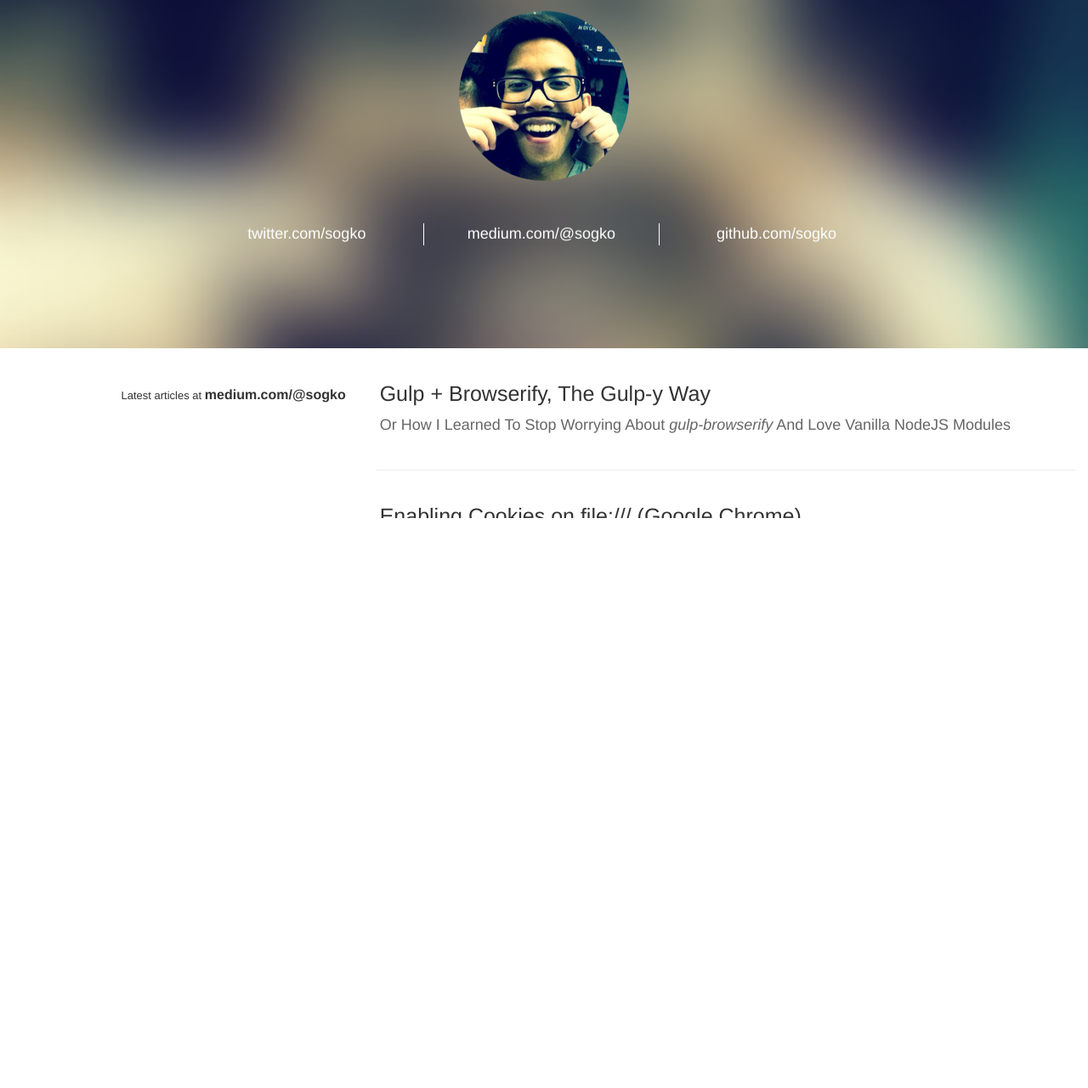
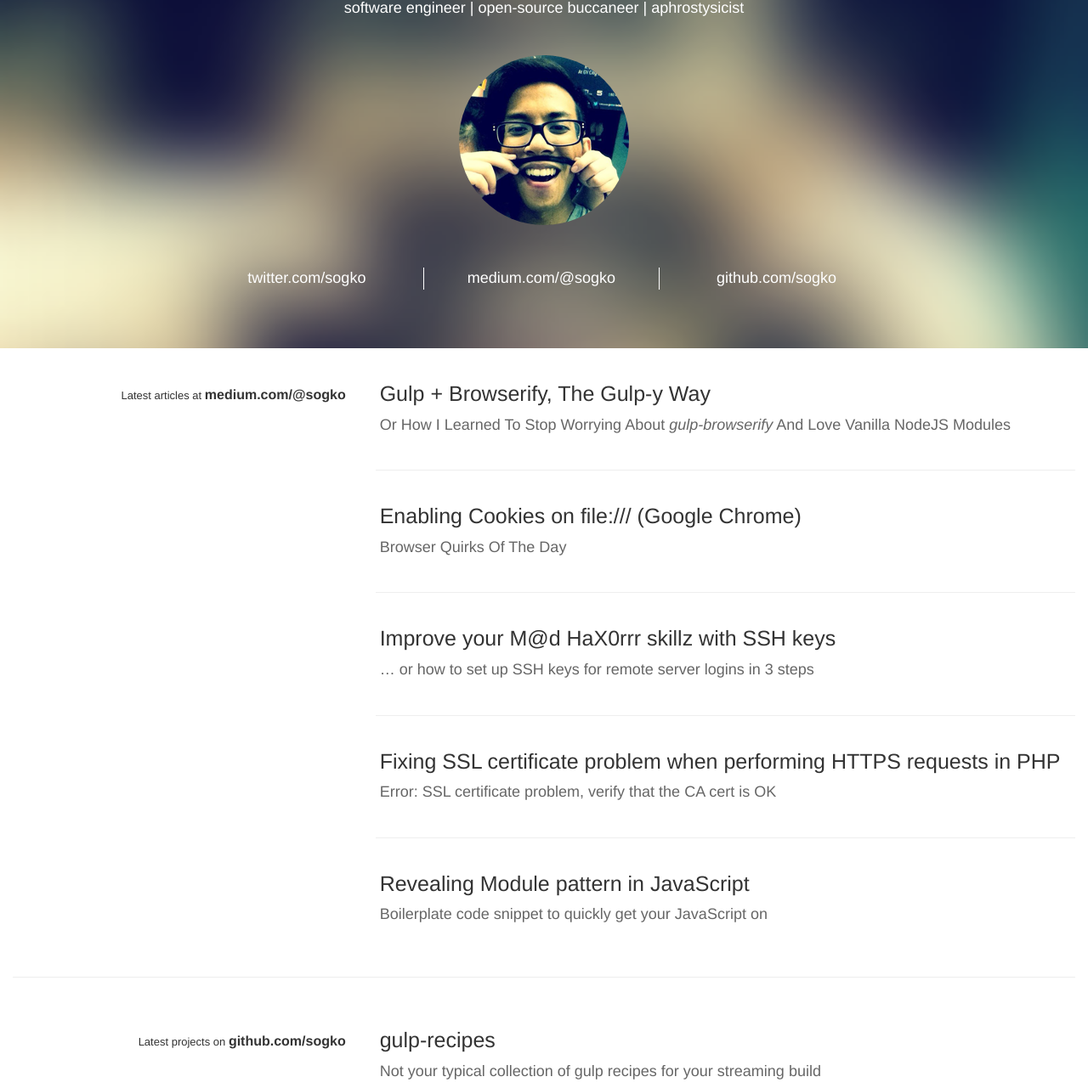
Before and after one commit to sogko/sogko.github.io, a plain HTML site: page index.html in a window 1280 px wide. Shown: the part 190-1471 px from the top of the page at 85% size. Before the commit the page ends 800 px from the top, so only its background shows below. Drawn offline with Linux system fonts and the light colour scheme.

Commit message:
Revert parallax effect (scrolling is not springy)

```diff
--- a/assets/css/site.css
+++ b/assets/css/site.css
@@ -1,5 +1,7 @@
 
 .row {
+    outline: 1px solid red;
+    outline: none !important;
 }
 
 ::selection {
@@ -12,6 +14,7 @@
     color: #fff;
     text-shadow: none;
 }
+
 
 body {
     font-family: "HelveticaNeue-Light", Helvetica Neue, Helvetica, Arial, sans-serif;
@@ -37,7 +40,6 @@ hr {
     color: #fff;
     padding: 100px 0;
 }
-
 .big-hero a {
     color: #fff;
 }
@@ -53,7 +55,7 @@ hr {
     text-align: center;
     height: 20px;
 }
-.big-hero .blurb {
+.big-hero .title {
     font-size: 18px;
     line-height: 1em;
     text-align: center;
@@ -83,8 +85,6 @@ hr {
 }
 
 .content-block {
-
-    padding: 0 15px 15px;
 }
 .content-block .side-column {
     padding: 0 40px;
@@ -96,7 +96,7 @@ hr {
     color: #333;
     font-size: 16px;
     font-weight: bold;
- }
+}
 .content-block .side-column h2 {
     font-size: 13px;
     margin-top: 48px;
@@ -152,81 +152,3 @@ hr {
     text-decoration: underline;
     font-weight: bold;
 }
-
-/* Parallax base styles
- --------------------------------------------- */
-
-.parallax {
-    height: 500px; /* fallback for older browsers */
-    height: 100vh;
-    overflow-x: hidden;
-    overflow-y: auto;
-    -webkit-perspective: 300px;
-    perspective: 300px;
-
-    padding: 0;
-}
-
-.parallax__group {
-    /*outline: 1px solid red;*/
-    position: relative;
-    height: 500px; /* fallback for older browsers */
-    height: 100vh;
-    -webkit-transform-style: preserve-3d;
-    transform-style: preserve-3d;
-}
-
-.parallax__layer {
-    position: absolute;
-    top: 0;
-    left: 0;
-    right: 0;
-    bottom: 0;
-}
-
-/**
-scale = 1 + (translateZ * -1) / perspective)
-*/
-.parallax__layer--fore {
-    -webkit-transform: translateZ(90px) scale(.7);
-    transform: translateZ(90px) scale(.7);
-    z-index: 1;
-}
-
-.parallax__layer--base {
-    -webkit-transform: translateZ(0);
-    transform: translateZ(0);
-    z-index: 4;
-}
-
-.parallax__layer--back {
-    -webkit-transform: translateZ(-300px) scale(2);
-    transform: translateZ(-300px) scale(2);
-    z-index: 3;
-
-}
-
-.parallax__layer--deep {
-    -webkit-transform: translateZ(-600px) scale(3);
-    transform: translateZ(-600px) scale(3);
-    z-index: 2;
-}
-
-.content-parallax-group {
-    background-color: white;
-    z-index: 2;
-}
-
-.big-hero-parallax-group {
-    height: 600px;
-    z-index: 1;
-}
-
-.big-hero--base {
-    top: 50px;
-}
-.big-hero--back {
-    background: url("../images/background.png") no-repeat center center / 100% auto;
-    top: -40px;
-
-}
--- a/index.html
+++ b/index.html
@@ -20,11 +20,9 @@
 <body>
 
 <!-- here be drag-ooooons -->
-<div class="container-fluid parallax">
+<div class="container-fluid">
 
-<div class="parallax__group big-hero-parallax-group big-hero">
-
-    <div class="parallax__layer parallax__layer--fore big-hero--base">
+<div class="row big-hero">
     <div class="col-md-12 col-xs-12">
         <div class="row">
             <div class="col-md-12 col-xs-12 alias">@sogko</div>
@@ -35,8 +33,8 @@
             </div>
         </div>
         <div class="row">
-                <div class="col-md-12 col-xs-12">
-                    <h2 class="blurb">software engineer | open-source buccaneer | aphrostysicist</h2>
+            <div class="col-md-12 col-xs-12 title">
+                <h2 class="title">software engineer | open-source buccaneer | aphrostysicist</h2>
             </div>
         </div>
         <div class="row">
@@ -48,22 +46,14 @@
         <div class="row">
             <div class="col-md-8 col-md-offset-2 col-xs-12">
                 <ul class="list-inline links">
-                        <li class="col-md-4 col-xs-12"><a href="https://twitter.com/sogko"
-                                                          target="_blank">twitter.com/sogko</a></li>
-                        <li class="col-md-4 col-xs-12"><a href="https://medium.com/@sogko"
-                                                          target="_blank">medium.com/@sogko</a></li>
-                        <li class="col-md-4 col-xs-12"><a href="https://github.com/sogko"
-                                                          target="_blank">github.com/sogko</a></li>
+                    <li class="col-md-4 col-xs-12"><a href="https://twitter.com/sogko" target="_blank">twitter.com/sogko</a></li>
+                    <li class="col-md-4 col-xs-12"><a href="https://medium.com/@sogko" target="_blank">medium.com/@sogko</a></li>
+                    <li class="col-md-4 col-xs-12"><a href="https://github.com/sogko" target="_blank">github.com/sogko</a></li>
                 </ul>
             </div>
         </div>
     </div>
 </div>
-    <div class="parallax__layer parallax__layer--back big-hero--back"></div>
-</div>
-
-<div class="parallax__group content-parallax-group">
-    <div class="parallax__layer parallax__layer--base">
 
 <div class="row content-block latest-articles">
     <div class="col-md-4 col-xs-12 side-column">
@@ -73,7 +63,6 @@
         <div class="row content-block-row">
             <a href="https://medium.com/@sogko/gulp-browserify-the-gulp-y-way-bb359b3f9623">
                 <h3>Gulp + Browserify, The Gulp-y Way</h3>
-
                 <p>Or How I Learned To Stop Worrying About <em>gulp-browserify</em> And Love Vanilla NodeJS Modules</p>
             </a>
         </div>
@@ -82,7 +71,6 @@
         <div class="row content-block-row">
             <a href="https://medium.com/@sogko/enabling-cookies-on-file-google-chrome-c84eeb2c7cc2">
                 <h3>Enabling Cookies on file:/// (Google Chrome)</h3>
-
                 <p>Browser Quirks Of The Day</p>
             </a>
         </div>
@@ -92,7 +80,6 @@
         <div class="row content-block-row">
             <a href="https://medium.com/@sogko/improve-your-m-d-hax0rrr-skillz-with-ssh-keys-5fdeb610cd5f">
                 <h3>Improve your M@d HaX0rrr skillz with SSH keys</h3>
-
                 <p>&hellip; or how to set up SSH keys for remote server logins in 3 steps</p>
             </a>
         </div>
@@ -102,7 +89,6 @@
         <div class="row content-block-row">
             <a href="https://medium.com/@sogko/fixing-ssl-certificate-problem-when-performing-https-requests-in-php-e3b2bb5c58f6">
                 <h3>Fixing SSL certificate problem when performing HTTPS requests in PHP</h3>
-
                 <p>Error: SSL certificate problem, verify that the CA cert is OK</p>
             </a>
         </div>
@@ -112,7 +98,6 @@
         <div class="row content-block-row">
             <a href="https://medium.com/@sogko/revealing-module-pattern-in-javascript-3f2c614b258c">
                 <h3>Revealing Module pattern in JavaScript</h3>
-
                 <p>Boilerplate code snippet to quickly get your JavaScript on</p>
             </a>
         </div>
@@ -124,15 +109,13 @@
 
 <div class="row content-block latest-projects">
     <div class="col-md-4 col-xs-12 side-column">
-            <h2>Latest projects on <a href="https://github.com/sogko?tab=repositories" target="_blank">github.com/sogko</a>
-            </h2>
+        <h2>Latest projects on <a href="https://github.com/sogko?tab=repositories" target="_blank">github.com/sogko</a></h2>
     </div>
     <div class="col-md-8 col-xs-12 main-column">
 
         <div class="row content-block-row">
             <a href="https://github.com/sogko/gulp-recipes">
                 <h3>gulp-recipes</h3>
-
                 <p>Not your typical collection of gulp recipes for your streaming build
                 </p>
                 <ul class="list-inline tags">
@@ -154,9 +137,7 @@
         <div class="row content-block-row">
             <a href="https://github.com/sogko/arangojs-extended">
                 <h3>arangojs-extended</h3>
-
-                    <p>Extended APIs for ArangoJS (an ArangoDB Javascript driver), enabling document revision history
-                        tracking
+                <p>Extended APIs for ArangoJS (an ArangoDB Javascript driver), enabling document revision history tracking
                 </p>
                 <ul class="list-inline tags">
                     <li>
@@ -180,7 +161,6 @@
         <div class="row content-block-row">
             <a href="https://github.com/sogko/node-resource-mapper">
                 <h3>resource-mapper</h3>
-
                 <p>A fast and router-agnostic resource mapper for pragmatic RESTful APIs</p>
                 <ul class="list-inline tags">
                     <li>
@@ -204,9 +184,7 @@
         <div class="row content-block-row">
             <a href="https://sogko.github.io/node-osm-stream">
                 <h3>node-osm-stream</h3>
-
-                    <p>Fast and flexible NodeJS-based streaming parser for OpenStreetMap (.osm) files powered by
-                        node-expat</p>
+                <p>Fast and flexible NodeJS-based streaming parser for OpenStreetMap (.osm) files powered by node-expat</p>
                 <ul class="list-inline tags">
                     <li>
                         <span class="label label-default">nodejs</span>
@@ -226,7 +204,6 @@
         <div class="row content-block-row">
             <a href="https://github.com/sogko/node-osm-tags-analysis">
                 <h3>node-osm-tags-analysis</h3>
-
                 <p>Analyse .osm tagged data using NodeJS and osmfilter</p>
                 <ul class="list-inline tags">
                     <li>
@@ -250,9 +227,7 @@
         <div class="row content-block-row">
             <a href="https://github.com/sogko/node-osm-arangoimp-export-stream">
                 <h3>node-osm-arangoimp-export-stream</h3>
-
-                    <p>NodeJS-based streaming OpenStreetMap .osm file export tool to generate file formats understood by
-                        ArangoImp for bulk import.
+                <p>NodeJS-based streaming OpenStreetMap .osm file export tool to generate file formats understood by ArangoImp for bulk import.
                 </p>
                 <ul class="list-inline tags">
                     <li>
@@ -276,7 +251,6 @@
         <div class="row content-block-row">
             <a href="https://github.com/sogko/node-ckan-crawler">
                 <h3>node-ckan-crawler</h3>
-
                 <p>A simple and fast NodeJS based crawler for sites powered by CKAN (http://ckan.org)
                 </p>
                 <ul class="list-inline tags">
@@ -299,31 +273,19 @@
 <hr/>
 
 <div class="row footer">
-        <p> &copy; 2014 wehavefaces.net &mdash; Crafted by Hafiz Ismail. Go ahead, fork and steal this design at <a
-                href="https://github.com/sogko/sogko.github.io" target="_blank">sogko.github.io</a></p>
+    <p> &copy; 2014 wehavefaces.net &mdash; Crafted by Hafiz Ismail. Go ahead, fork and steal this design at <a href="https://github.com/sogko/sogko.github.io" target="_blank">sogko.github.io</a></p>
     <!-- Yeah that's right, this was written from scratch. No templates, no cow doo-doo. -->
 </div>
-
-    </div>
-</div>
-
 </div>
 
 <script src="assets/js/jquery-1.11.0.min.js"></script>
 <script src="assets/js/bootstrap.min.js"></script>
 <!-- gonna 1984 your ass -->
 <script>
-    (function (i, s, o, g, r, a, m) {
-        i['GoogleAnalyticsObject'] = r;
-        i[r] = i[r] || function () {
-            (i[r].q = i[r].q || []).push(arguments)
-        }, i[r].l = 1 * new Date();
-        a = s.createElement(o),
-                m = s.getElementsByTagName(o)[0];
-        a.async = 1;
-        a.src = g;
-        m.parentNode.insertBefore(a, m)
-    })(window, document, 'script', '//www.google-analytics.com/analytics.js', 'ga');
+    (function(i,s,o,g,r,a,m){i['GoogleAnalyticsObject']=r;i[r]=i[r]||function(){
+        (i[r].q=i[r].q||[]).push(arguments)},i[r].l=1*new Date();a=s.createElement(o),
+            m=s.getElementsByTagName(o)[0];a.async=1;a.src=g;m.parentNode.insertBefore(a,m)
+    })(window,document,'script','//www.google-analytics.com/analytics.js','ga');
     ga('create', 'UA-9494123-1', 'auto');
     ga('send', 'pageview');
 </script>
```
Lines whose indentation alone changed are shown as unchanged.
